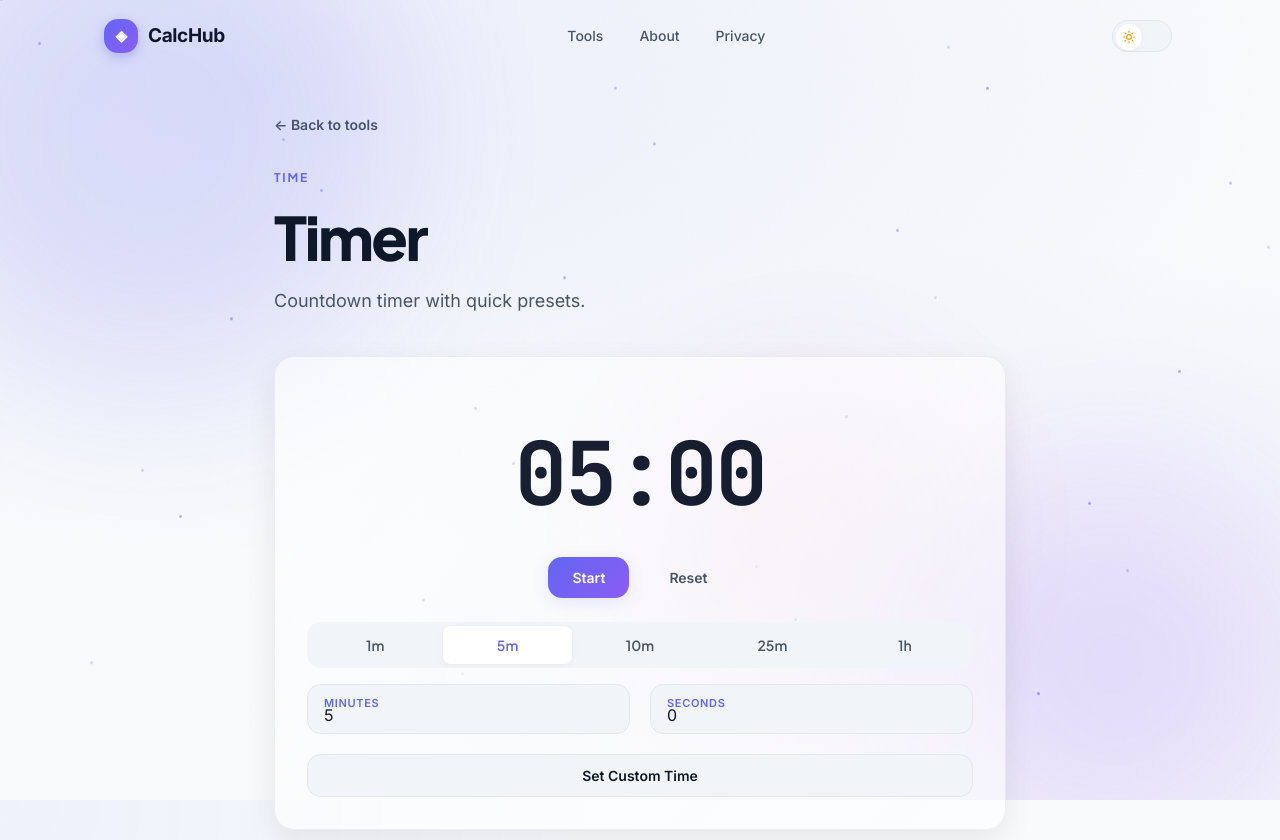
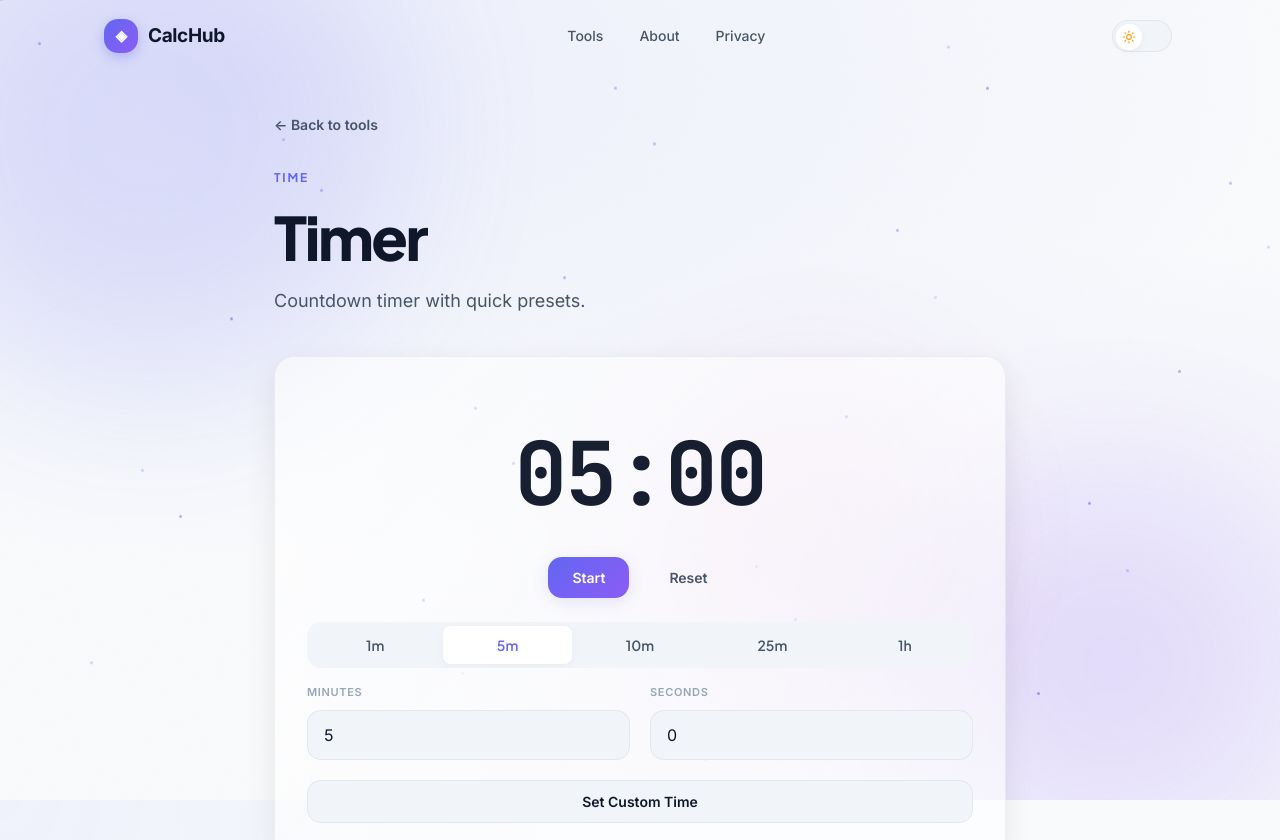
Before and after one commit to ahsandev999/CalcHub, a React (Vite) app: page /timer in a window 1280 px wide. Shown: the top 840 px of the page. Built offline with nearby package versions, Linux system fonts and the light colour scheme.

Commit message:
Fix date input label overlap and auto-scroll to calculator on page load

```diff
--- a/src/App.tsx
+++ b/src/App.tsx
@@ -38,6 +38,27 @@ export default function App() {
     }
   }, [isHome]);
 
+  useEffect(() => {
+    const scrollToContent = () => {
+      const calculatorRoutes = ['scientific-calculator', 'age-calculator', 'sleep-calculator', 'bmi-calculator', 'percentage-calculator', 'unit-converter', 'date-difference', 'stopwatch', 'timer', 'pomodoro', 'random-number', 'password-generator', 'color-converter', 'number-base-converter', 'currency-converter'];
+      const isCalculatorRoute = calculatorRoutes.some((route) => location.pathname.endsWith(route));
+
+      if (!isCalculatorRoute) {
+        window.scrollTo({ top: 0, left: 0, behavior: 'auto' });
+        return;
+      }
+
+      const main = document.querySelector('main');
+      const target = main?.querySelector('.tool-header, .calc-wrapper, .card') as HTMLElement | null;
+      const topOffset = target ? target.getBoundingClientRect().top + window.scrollY - 88 : 0;
+
+      window.scrollTo({ top: topOffset, left: 0, behavior: 'auto' });
+    };
+
+    const id = window.setTimeout(scrollToContent, 0);
+    return () => window.clearTimeout(id);
+  }, [location.pathname]);
+
   return (
     <>
       {/* Background ambient effects only on non-home pages */}
--- a/src/components/ui/Input.css
+++ b/src/components/ui/Input.css
@@ -1,4 +1,19 @@
 .input-group { margin-bottom: 20px; }
+
+.input-label {
+  display: block;
+  margin-bottom: 8px;
+  font-size: 0.6875rem;
+  font-weight: 600;
+  text-transform: uppercase;
+  letter-spacing: 0.06em;
+  color: var(--text-muted);
+  transition: color var(--transition);
+}
+
+.input-focused .input-label {
+  color: var(--accent);
+}
 
 .input-wrapper {
   position: relative;
@@ -17,34 +32,13 @@
 
 .input-field {
   width: 100%;
-  padding: 20px 16px 8px;
+  padding: 14px 16px;
   font-family: var(--font-sans);
   font-size: 1rem;
   color: var(--text);
   background: transparent;
   border: none;
   outline: none;
-}
-
-.input-label {
-  position: absolute;
-  left: 16px;
-  top: 50%;
-  transform: translateY(-50%);
-  font-size: 1rem;
-  color: var(--text-muted);
-  pointer-events: none;
-  transition: all 0.2s var(--ease-out);
-}
-
-.input-label-float {
-  top: 10px;
-  transform: none;
-  font-size: 0.6875rem;
-  font-weight: 600;
-  text-transform: uppercase;
-  letter-spacing: 0.06em;
-  color: var(--accent);
 }
 
 .input-border {
--- a/src/components/ui/Input.tsx
+++ b/src/components/ui/Input.tsx
@@ -11,10 +11,12 @@ const Input = forwardRef<HTMLInputElement, InputProps>(function Input({ label, e
   const autoId = useId();
   const inputId = id || autoId;
   const [focused, setFocused] = useState(false);
-  const hasValue = value !== undefined && value !== '';
 
   return (
     <div className={`input-group ${error ? 'input-error shake' : ''} ${focused ? 'input-focused' : ''} ${className}`}>
+      <label htmlFor={inputId} className="input-label">
+        {label}
+      </label>
       <div className="input-wrapper">
         <input
           ref={ref}
@@ -23,14 +25,10 @@ const Input = forwardRef<HTMLInputElement, InputProps>(function Input({ label, e
           value={value}
           onFocus={(e) => { setFocused(true); props.onFocus?.(e); }}
           onBlur={(e) => { setFocused(false); props.onBlur?.(e); }}
-          placeholder=" "
           aria-invalid={!!error}
           aria-describedby={error ? `${inputId}-error` : hint ? `${inputId}-hint` : undefined}
           {...props}
         />
-        <label htmlFor={inputId} className={`input-label ${hasValue || focused ? 'input-label-float' : ''}`}>
-          {label}
-        </label>
         <span className="input-border" aria-hidden="true" />
       </div>
       {error && <p id={`${inputId}-error`} className="input-message input-message-error" role="alert">{error}</p>}
--- a/src/styles/components.css
+++ b/src/styles/components.css
@@ -917,37 +917,12 @@
     border-color 0.3s var(--ease-out);
 }
 
-/* Gradient border glow on hover — uses pseudo-element ring */
-.tool-card-light::before {
-  content: '';
-  position: absolute;
-  inset: -2px;
-  border-radius: calc(var(--radius-xl) + 2px);
-  background: linear-gradient(135deg, #6366f1, #8b5cf6, #ec4899);
-  opacity: 0;
-  z-index: -1;
-  transition: opacity 0.3s var(--ease-out);
+/* Subtle hover state with indigo border and lift */
+.tool-card-light:hover {
+  transform: translateY(-4px);
+  box-shadow: 0 10px 24px rgba(99, 102, 241, 0.12);
+  border-color: #6366f1;
 }
-
-.tool-card-light::after {
-  content: '';
-  position: absolute;
-  inset: 0;
-  border-radius: var(--radius-xl);
-  background: radial-gradient(ellipse at top left, rgba(99, 102, 241, 0.06), transparent 60%);
-  opacity: 0;
-  pointer-events: none;
-  transition: opacity 0.3s var(--ease-out);
-}
-
-.tool-card-light:hover {
-  transform: translateY(-8px);
-  box-shadow: var(--card-shadow-hover);
-  border-color: rgba(99, 102, 241, 0.15);
-}
-
-.tool-card-light:hover::before { opacity: 1; }
-.tool-card-light:hover::after { opacity: 1; }
 
 /* Icon */
 .tool-card-light-icon {
```
